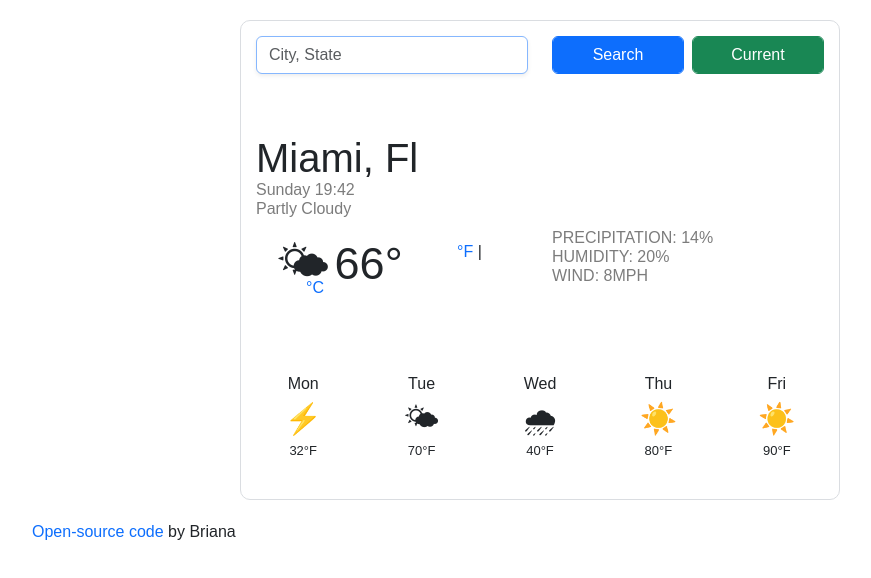
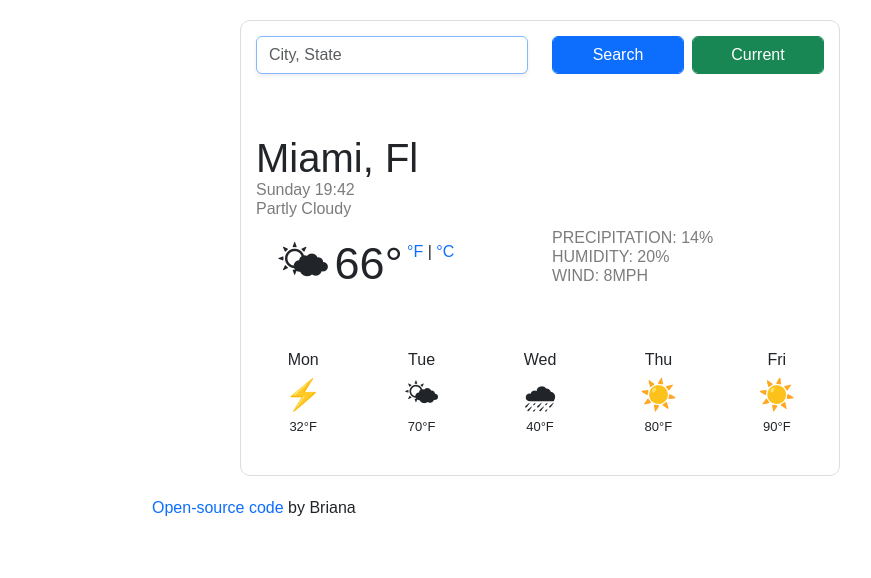
Before and after one commit to Nadie0816/Weather-App, a plain HTML site: page index.html in a window 1280 px wide. Shown: the whole page, without its empty margins (100-971 px from the left). Drawn offline with nearby package versions, Linux system fonts and the light colour scheme.

Commit message:
moving link

```diff
--- a/index.html
+++ b/index.html
@@ -96,7 +96,10 @@
         </div>
         <br />
       </div>
-      <a href="https://github.com/Nadie0816/Weather-App.git" target="_blank"
+      <a
+        href="https://github.com/Nadie0816/Weather-App.git"
+        target="_blank"
+        class="github"
         >Open-source code</a
       >
       by Briana
--- a/src/styles.css
+++ b/src/styles.css
@@ -42,8 +42,8 @@ li {
   border-radius: 10px;
   max-width: 600px;
 }
-a {
-  margin-left: 50px;
+.github {
+  margin-left: 170px;
 }
 
 .theweek {
```
